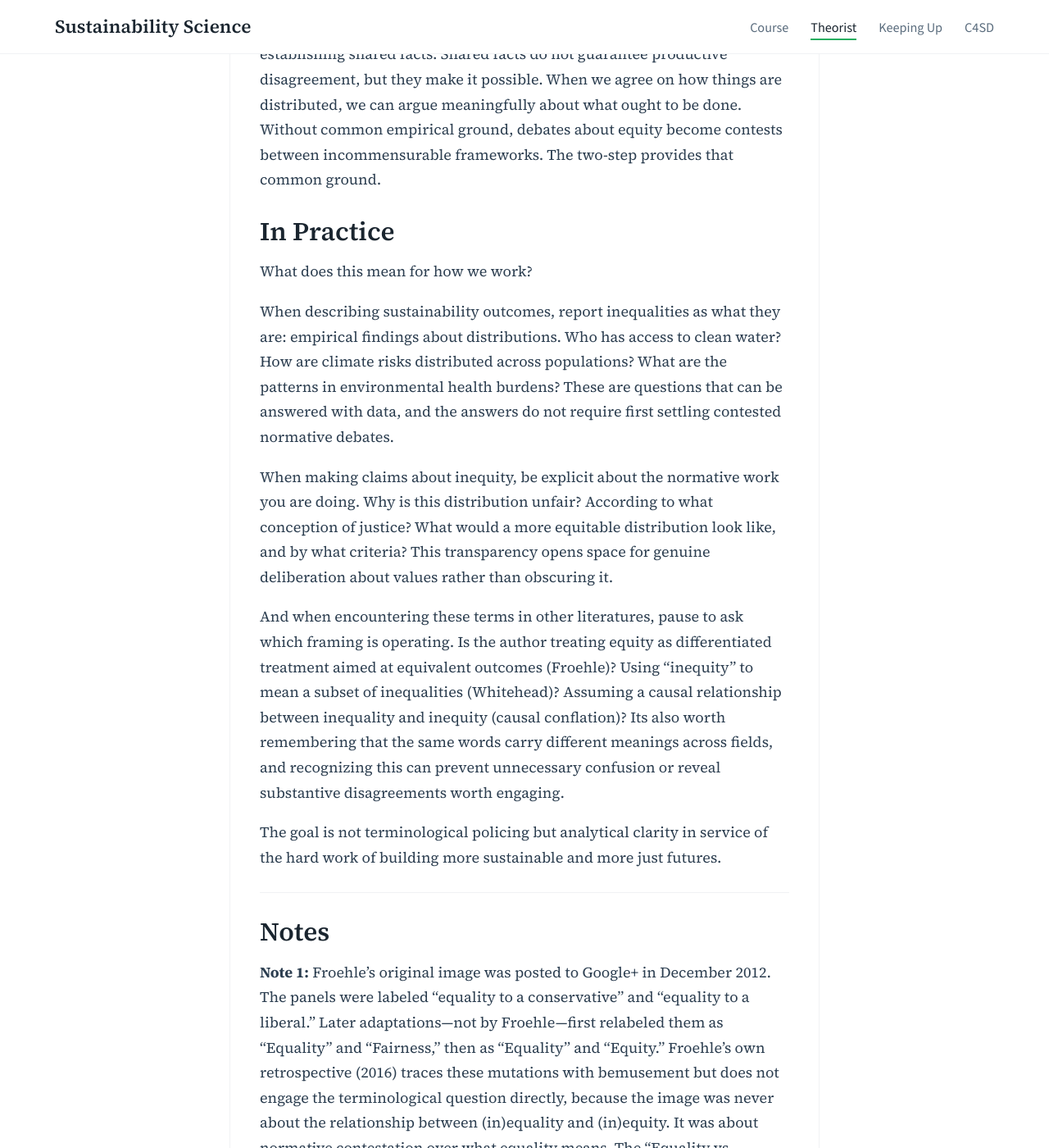
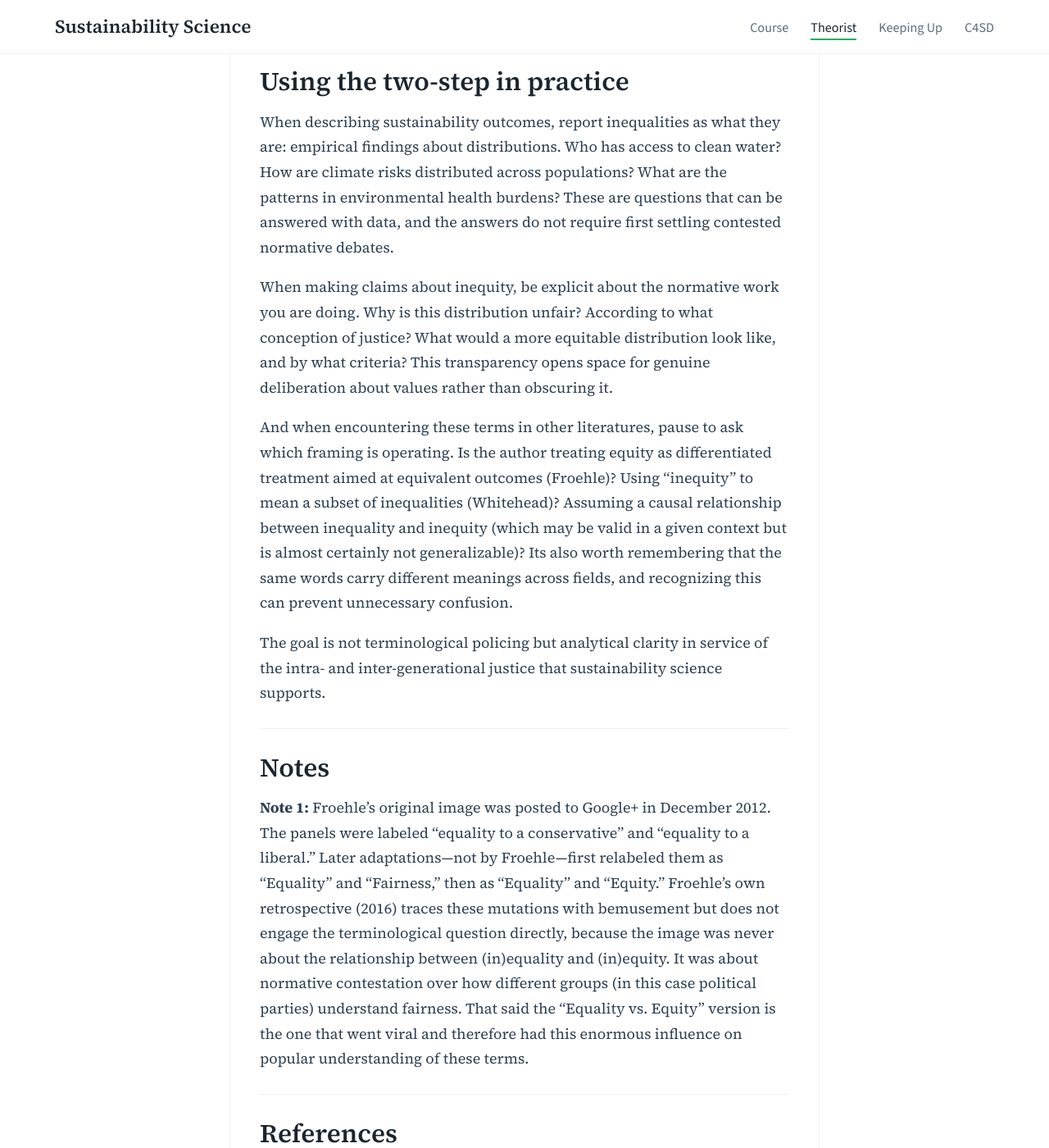
Before and after one commit to agharley/sustsci, a Jekyll site: the page built from blog/_posts/2026-01-05-inequality-inequity.md, in a window 1280 px wide and 1400 px high, scrolled down 17376 px. Shown: the whole window at 82% size. Built offline with Jekyll 4.4.1, drawn with Linux system fonts in a browser that asks for light colours; some of the changed text lies outside the part shown.

Commit message:
Update 2026-01-05-inequality-inequity.md

```diff
--- a/blog/_posts/2026-01-05-inequality-inequity.md
+++ b/blog/_posts/2026-01-05-inequality-inequity.md
@@ -182,39 +182,37 @@
 
 For advocacy aimed at audiences who already share certain commitments, this works. But sustainability science faces a different challenge: building coalitions across people who hold genuinely different theories of justice. For that work, the deliberative space the two-step creates matters more I believe.
 
-### What the two-step enables
+### Advantages of the two-step approach to (in)equality and (in)equity
 
 For sustainability science, the two-step approach to conceptualizing (in)equality and (in)equity has important advantages:
 
 Researchers can measure distributions of environmental burdens, resource access, and adaptive capacity without first having to resolve contested normative questions. The descriptive and evaluative tasks remain connected but distinct. This matters because normative questions are genuinely hard, and waiting to resolve them before doing empirical work would paralyze research.
 
-When inequity is treated as a separate normative judgment rather than a property embedded in certain inequalities, multiple theories of justice can engage the same empirical findings. We can bring Rawlsian frameworks, Sen's capabilities approach, Indigenous conceptions of fairness, or other perspectives to bear on shared data. For a field that works across diverse cultural and political contexts, this flexibility is essential.
+When inequity is treated as a separate normative judgment rather than a property embedded in certain inequalities, multiple theories of justice can engage the same empirical findings. For a field that works across diverse cultural and political contexts, this flexibility is essential.
 
 ![Same Inequality, Different Equity Judgments - air pollution exposure by income with different theories of justice]({{ site.baseurl }}/assets/images/two-step.png)
 
 *Figure 3: Same Inequality, Different Equity Judgments. The same empirical finding about air pollution exposure by income quintile receives different verdicts depending on which theory of justice is applied. The two-step creates space for deliberation about which framework applies and why.*
 
-The two-step also makes values transparent. When researchers or practitioners claim that some distribution is inequitable, they are making an argument, one that can be examined, contested, and justified. The framing invites deliberation rather than smuggling normative conclusions into empirical categories.
+The two-step also makes values transparent. When researchers or practitioners claim that some distribution is inequitable, they are making an argument, one that can be examined and contested. The framing invites deliberation rather than smuggling normative conclusions into empirical categories.
 
-Finally, coalition-building may be easier with the two-step approach. People who disagree about theories of justice can still collaborate on establishing shared facts. Shared facts do not guarantee productive disagreement, but they make it possible. When we agree on how things are distributed, we can argue meaningfully about what ought to be done. Without common empirical ground, debates about equity become contests between incommensurable frameworks. The two-step provides that common ground.
+Finally, coalition-building may be easier with the two-step approach. People who disagree about theories of justice can still collaborate on establishing shared facts.
 
-## In Practice
-
-What does this mean for how we work?
+## Using the two-step in practice
 
 When describing sustainability outcomes, report inequalities as what they are: empirical findings about distributions. Who has access to clean water? How are climate risks distributed across populations? What are the patterns in environmental health burdens? These are questions that can be answered with data, and the answers do not require first settling contested normative debates.
 
 When making claims about inequity, be explicit about the normative work you are doing. Why is this distribution unfair? According to what conception of justice? What would a more equitable distribution look like, and by what criteria? This transparency opens space for genuine deliberation about values rather than obscuring it.
 
-And when encountering these terms in other literatures, pause to ask which framing is operating. Is the author treating equity as differentiated treatment aimed at equivalent outcomes (Froehle)? Using "inequity" to mean a subset of inequalities (Whitehead)? Assuming a causal relationship between inequality and inequity (causal conflation)? Its also worth remembering that the same words carry different meanings across fields, and recognizing this can prevent unnecessary confusion or reveal substantive disagreements worth engaging.
+And when encountering these terms in other literatures, pause to ask which framing is operating. Is the author treating equity as differentiated treatment aimed at equivalent outcomes (Froehle)? Using "inequity" to mean a subset of inequalities (Whitehead)? Assuming a causal relationship between inequality and inequity (which may be valid in a given context but is almost certainly not generalizable)? Its also worth remembering that the same words carry different meanings across fields, and recognizing this can prevent unnecessary confusion.
 
-The goal is not terminological policing but analytical clarity in service of the hard work of building more sustainable and more just futures.
+The goal is not terminological policing but analytical clarity in service of the intra- and inter-generational justice that sustainability science supports.
 
 ---
 
 ## Notes
 
-**Note 1:** Froehle's original image was posted to Google+ in December 2012. The panels were labeled "equality to a conservative" and "equality to a liberal." Later adaptations—not by Froehle—first relabeled them as "Equality" and "Fairness," then as "Equality" and "Equity." Froehle's own retrospective (2016) traces these mutations with bemusement but does not engage the terminological question directly, because the image was never about the relationship between (in)equality and (in)equity. It was about normative contestation over what equality means. The "Equality vs. Equity" version became by far the most widely circulated.
+**Note 1:** Froehle's original image was posted to Google+ in December 2012. The panels were labeled "equality to a conservative" and "equality to a liberal." Later adaptations—not by Froehle—first relabeled them as "Equality" and "Fairness," then as "Equality" and "Equity." Froehle's own retrospective (2016) traces these mutations with bemusement but does not engage the terminological question directly, because the image was never about the relationship between (in)equality and (in)equity. It was about normative contestation over how different groups (in this case political parties) understand fairness. That said the "Equality vs. Equity" version is the one that went viral and therefore had this enormous influence on popular understanding of these terms.
 
 ---
 
```
